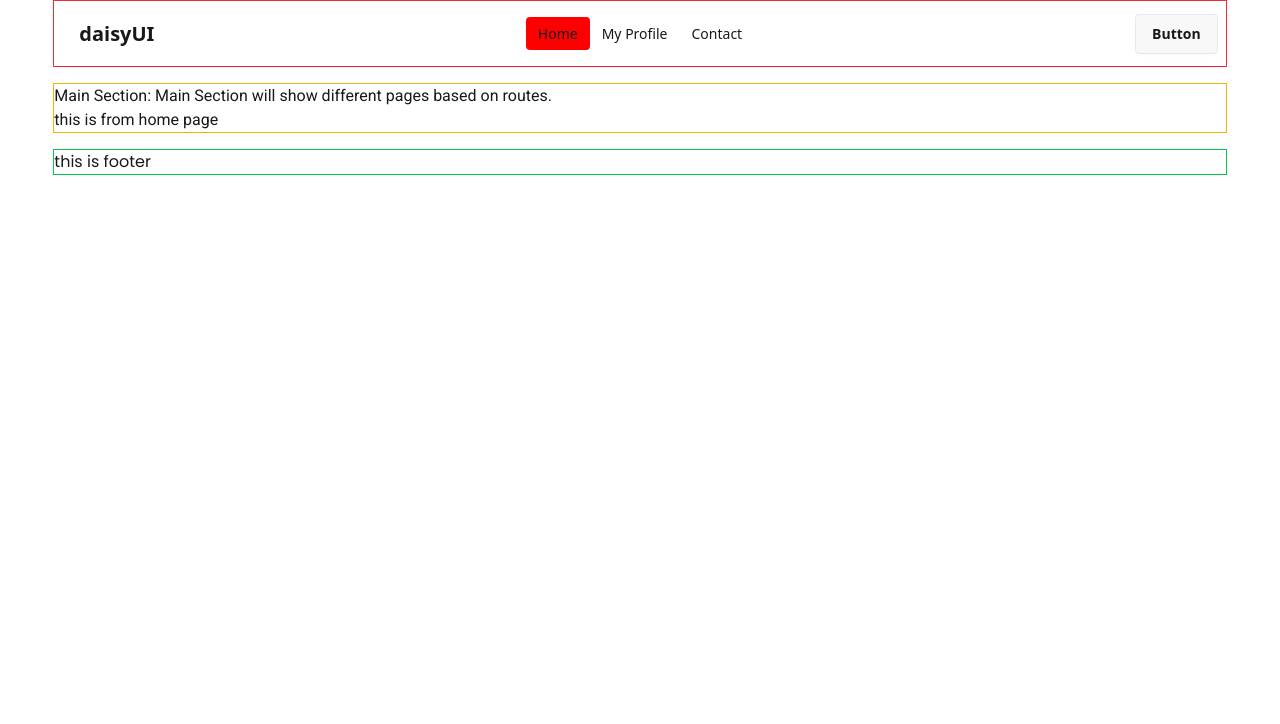
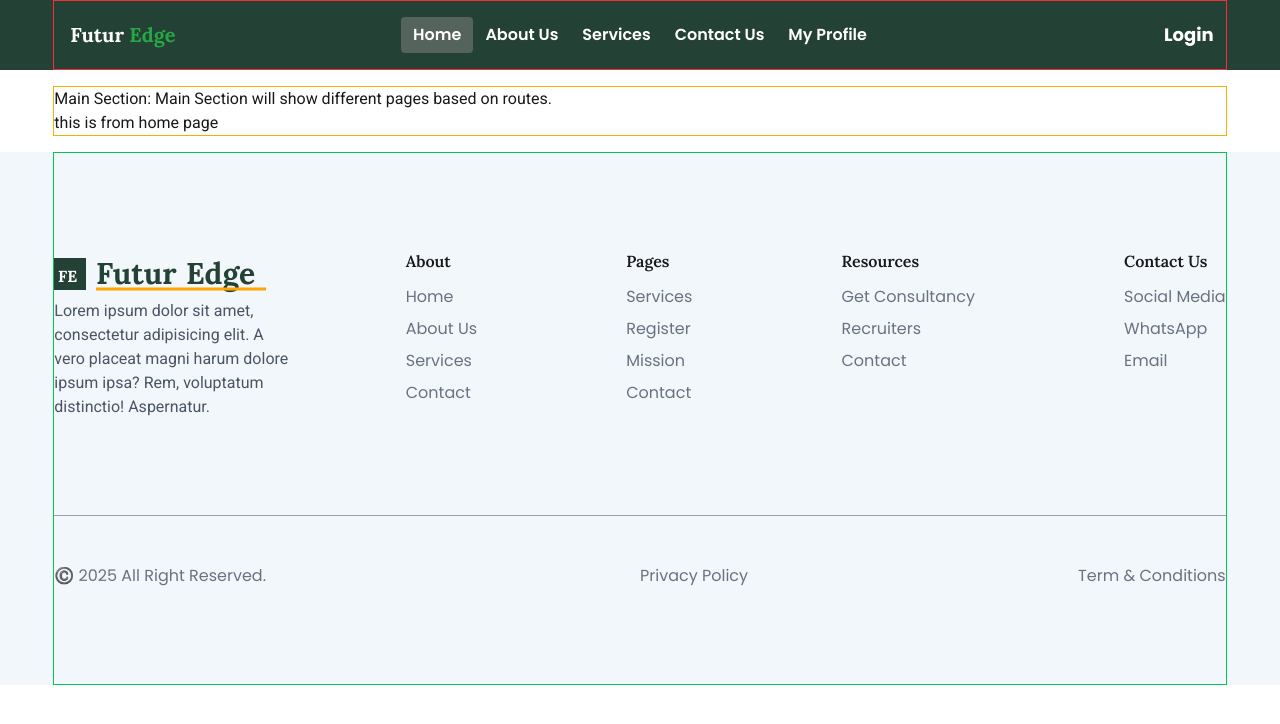
Before and after one commit to Humayun1318/FuturEdge, a React (Vite) app: page / in a window 1280 px wide. Shown: the top 724 px of the page. Built offline with nearby package versions, Linux system fonts and the light colour scheme.

Commit message:
footer added with navbar also

```diff
--- a/src/components/Footer/Footer.jsx
+++ b/src/components/Footer/Footer.jsx
@@ -2,8 +2,76 @@
 
 const Footer = () => {
   return (
-    <div id="footer" className="font-poppins-specialEle">
-      this is footer
+    <div id="footer" className="my-24">
+      {/* footer link */}
+      <section className=" lg:flex justify-between space-y-6 lg:space-y-0">
+        <div className="lg:w-[20%] text-center lg:text-start">
+          <div className="flex items-center justify-center lg:justify-normal">
+            <h3>
+              <svg xmlns="http://www.w3.org/2000/svg" width="32" height="32" viewBox="0 0 32 32">
+                <rect width="32" height="32" fill="#244135" />
+                <text x="4" y="24" font-family="Lora, sans-serif" font-size="16" font-weight="bold" fill="#FFFFFF">FE</text>
+              </svg>
+            </h3>
+            <h3>
+              <svg width="200" height="50" viewBox="0 0 200 50" xmlns="http://www.w3.org/2000/svg">
+                <text x="10" y="35" font-family="Lora, sans-serif" font-size="30" font-weight="bold" fill="#244135">Futur</text>
+                <text x="100" y="35" font-family="Lora, sans-serif" font-size="30" font-weight="bold" fill="#244135">Edge</text>
+                <line x1="10" y1="40" x2="180" y2="40" stroke="#FFA500" stroke-width="3" />
+              </svg>
+            </h3>
+          </div>
+          <p className="font-roboto-body text-base text-gray-600">Lorem ipsum dolor sit amet, consectetur adipisicing elit. A vero placeat magni harum dolore ipsum ipsa? Rem, voluptatum distinctio! Aspernatur.</p>
+        </div>
+        <div className="lg:w-[70%] sm:grid sm:grid-cols-2 sm:gap-6  lg:flex lg:justify-between ">
+          <div className="sm:text-center lg:text-start">
+            <h3 className="font-lora-heading text-base font-semibold mb-3">About</h3>
+            <ul className="text-md font-poppins-specialEle font-normal text-gray-500 space-y-2">
+              <li><a href="">Home</a></li>
+              <li><a href="">About Us</a></li>
+              <li><a href="">Services</a></li>
+              <li><a href="">Contact</a></li>
+            </ul>
+          </div>
+          <div className="sm:text-center lg:text-start">
+            <h3 className="font-lora-heading text-base font-semibold mb-3">Pages</h3>
+            <ul className="text-md font-poppins-specialEle font-normal text-gray-500 space-y-2">
+              <li><a href="">Services</a></li>
+              <li><a href="">Register</a></li>
+              <li><a href="">Mission</a></li>
+              <li><a href="">Contact</a></li>
+            </ul>
+          </div>
+          <div className="sm:text-center lg:text-start">
+            <h3 className="font-lora-heading text-base font-semibold mb-3">Resources</h3>
+            <ul className="text-md font-poppins-specialEle font-normal text-gray-500 space-y-2">
+              <li><a href="">Get Consultancy</a></li>
+              <li><a href="">Recruiters</a></li>
+              <li><a href="">Contact</a></li>
+            </ul>
+          </div>
+          <div className="sm:text-center lg:text-start">
+            <h3 className="font-lora-heading text-base font-semibold mb-3">Contact Us</h3>
+            <ul className="text-md font-poppins-specialEle font-normal text-gray-500 space-y-2">
+              <li><a href="">Social Media</a></li>
+              <li><a href="">WhatsApp</a></li>
+              <li><a href="">Email</a></li>
+            </ul>
+          </div>
+        </div>
+      </section>
+      <div className="mt-24 mb-12">
+        <hr className="text-gray-400" />
+      </div>
+      <div className="text-md font-poppins-specialEle font-normal text-gray-500 text-center lg:text-start lg:flex">
+        <div className="flex-1 mb-4 lg:mb-0">
+          <p>©️ 2025 All Right Reserved.</p>
+        </div>
+        <ul className="sm:flex sm:justify-around lg:justify-between flex-1 ">
+          <li><a href="">Privacy Policy</a></li>
+          <li><a href="">Term & Conditions</a></li>
+        </ul>
+      </div>
     </div>
   );
 };
--- a/src/components/Header/Navbar.jsx
+++ b/src/components/Header/Navbar.jsx
@@ -5,27 +5,29 @@ const NavBar = () => {
 
   return (
     <div>
-      <div className="navbar bg-base-100 shadow-sm">
+      <div className="navbar text-white">
         <div className="navbar-start">
           <div className="dropdown">
-            <div tabIndex={0} role="button" className="btn btn-ghost lg:hidden">
+            <div tabIndex={0} role="button" className=" lg:hidden cursor-pointer hover:bg-gray-500 duration-500 hover:">
               <svg xmlns="http://www.w3.org/2000/svg" className="h-5 w-5" fill="none" viewBox="0 0 24 24" stroke="currentColor"> <path strokeLinecap="round" strokeLinejoin="round" strokeWidth="2" d="M4 6h16M4 12h8m-8 6h16" /> </svg>
             </div>
             <ul
               tabIndex={0}
-              className="menu menu-sm dropdown-content bg-base-100 rounded-box z-1 mt-3 w-52 p-2 shadow">
+              className="menu menu-sm dropdown-content  rounded-box z-1 mt-3  w-24 p-1 shadow bg-[#244135] font-poppins-specialEle ">
               <NavLinks></NavLinks>
             </ul>
           </div>
-          <a className="btn btn-ghost text-xl">daisyUI</a>
+          <a className="  text-xl font-bold ml-2 font-lora-heading" href="/">
+            <h3><span className="text-#007BFF">Futur</span> <span className="text-[#28A745]">Edge</span></h3>
+          </a>
         </div>
         <div className="navbar-center hidden lg:flex">
-          <ul className="menu menu-horizontal px-1">
+          <ul className="menu menu-horizontal px-1 font-poppins-specialEle font-semibold text-base">
             <NavLinks></NavLinks>
           </ul>
         </div>
-        <div className="navbar-end">
-          <a className="btn">Button</a>
+        <div className="navbar-end  font-poppins-specialEle text-lg font-bold">
+          <a className="cursor-pointer p-1 rounded hover:bg-gray-500 duration-500">Login</a>
         </div>
       </div>
     </div>
--- /dev/null
+++ b/src/components/MediaIcon/SocialMediaIcon.jsx
@@ -0,0 +1,11 @@
+import React from 'react';
+
+const SocialMediaIcon = () => {
+  return (
+    <div>
+      this is social media icon
+    </div>
+  );
+};
+
+export default SocialMediaIcon;
--- a/src/components/NavLink/NavLinks.jsx
+++ b/src/components/NavLink/NavLinks.jsx
@@ -5,8 +5,10 @@ const NavLinks = () => {
   return (
     < >
       <li><NavLink to={'/'}>Home</NavLink></li>
-      <li><NavLink to={'/my-profile'}>My Profile</NavLink></li>
-      <li><a href="#footer">Contact</a></li>
+      <li><a href='#aboutUs'>About Us</a></li>
+      <li><a href='#services'>Services</a></li>
+      <li><a href="#footer">Contact Us</a></li>
+      <li><NavLink to={'/profile'}>My Profile</NavLink></li>
     </>
   );
 };
--- a/src/index.css
+++ b/src/index.css
@@ -11,5 +11,5 @@
     sans-serif
 }
 a.active {
-  background-color: red;
+  background-color: rgba(128, 128, 128, 0.54);
 }
--- a/src/layout/MainLayout.jsx
+++ b/src/layout/MainLayout.jsx
@@ -7,14 +7,18 @@ import MainSection from "../components/MainSection/MainSection";
 const MainLayout = () => {
   return (
     <div className="space-y-4 ">
-      <header className="border border-red-500 w-11/12 mx-auto">
-        <NavBar></NavBar>
+      <header className="  bg-[#244135]">
+        <nav className="w-11/12 mx-auto border border-red-500">
+          <NavBar></NavBar>
+        </nav>
       </header>
       <main className="border border-yellow-500 w-11/12 mx-auto">
         <MainSection></MainSection>
       </main>
-      <footer className="border border-green-500 w-11/12 mx-auto">
-        <Footer></Footer>
+      <footer className=" bg-[#f1f7fa]">
+        <section className="border border-green-500 w-11/12 mx-auto">
+          <Footer></Footer>
+        </section>
       </footer>
     </div>
   );
--- /dev/null
+++ b/src/pages/Profile/Profile.jsx
@@ -0,0 +1,11 @@
+
+
+const Profile = () => {
+  return (
+    <div>
+      This is my profile
+    </div>
+  );
+};
+
+export default Profile;
--- a/src/routes.jsx
+++ b/src/routes.jsx
@@ -3,6 +3,7 @@ import Home from "./pages/Home/Home";
 import MainLayout from "./layout/MainLayout";
 import Login from "./pages/Auth/Login";
 import Register from "./pages/Auth/Register";
+import Profile from "./pages/Profile/Profile";
 
 
 const router = createBrowserRouter([
@@ -13,6 +14,10 @@ const router = createBrowserRouter([
       {
         path: "/",
         element: <Home></Home>,
+      },
+      {
+        path: "profile",
+        element: <Profile></Profile>,
       }
     ]
   },
```
